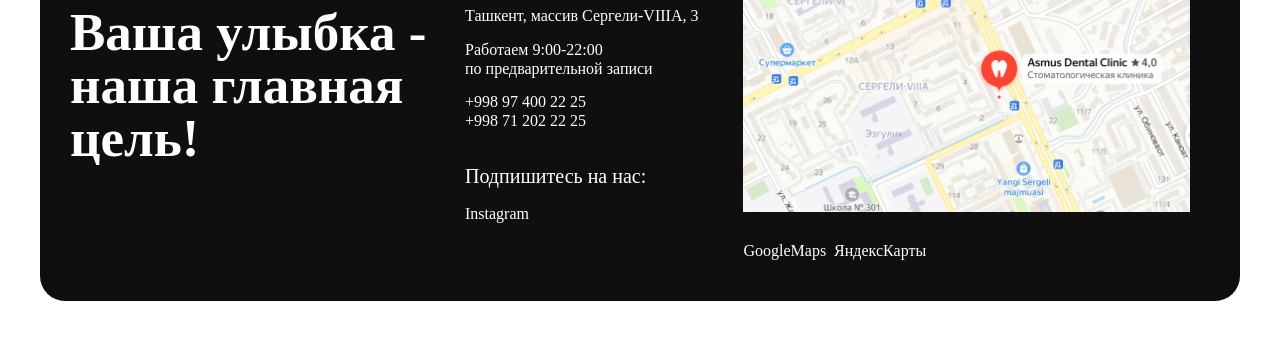
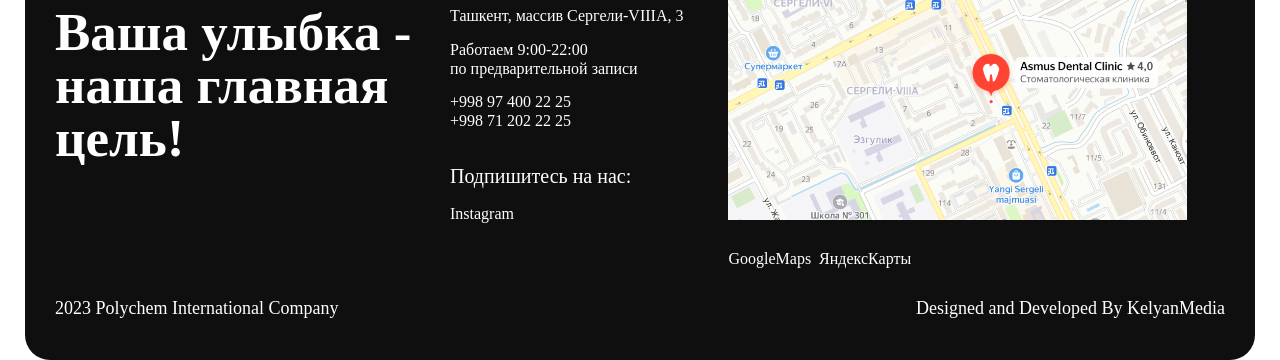
Before and after one commit to DmitryUvarov/acmyc, a plain HTML site: page src/blog.html in a window 1280 px wide. Shown: the part 1963-2323 px from the top of the page. Before the commit the page ends 2264 px from the top, so only its background shows below. Drawn offline with nearby package versions, Linux system fonts and the light colour scheme; files that its build step writes are made by us from their sources; a script that the page names is missing; files whose address does not match are found by name; a web font is replaced by a local one.

Commit message:
add copyright

```diff
--- a/src/html/_footer.htm
+++ b/src/html/_footer.htm
@@ -27,5 +27,9 @@
 				</div>
 			</ul>
 		</div>
+		<div class="footer__copy">
+			<span>2023 Polychem International Company</span>
+			<span>Designed and Developed By <a href="https://kelyanmedia.uz/" target="_blank">KelyanMedia</a></span>
+		</div>
 	</div>
 </footer>
--- a/src/scss/footer.scss
+++ b/src/scss/footer.scss
@@ -2,19 +2,22 @@
 .footer {
   @include adaptiveValue("padding-top", 65, 35);
   &__container {
+    border-radius: toRem(25);
+    background-color: #0f0f0f;
+    display: grid;
+    gap: toRem(20);
+    @include adaptiveValue("gap", 30, 20);
+
+    @include adaptiveValue("padding-top", 40, 25);
+    @include adaptiveValue("padding-bottom", 40, 45);
+    @include adaptiveValue("padding-right", 30, 15);
+    @include adaptiveValue("padding-left", 30, 15);
   }
 
   &__body {
     display: flex;
     @include adaptiveValue("column-gap", 45, 15, 0, 1230, 991);
     row-gap: toRem(20);
-    border-radius: toRem(25);
-    background-color: #0f0f0f;
-
-    @include adaptiveValue("padding-top", 40, 25);
-    @include adaptiveValue("padding-bottom", 40, 45);
-    @include adaptiveValue("padding-right", 30, 15);
-    @include adaptiveValue("padding-left", 30, 15);
 
     @media (max-width: $pc) {
       justify-content: space-between;
@@ -119,6 +122,19 @@
       margin-bottom: toRem(30);
     }
   }
+
+  &__copy {
+    color: #fff;
+    display: flex;
+    align-items: center;
+    justify-content: space-between;
+    @include adaptiveValue("font-size", 18, 16);
+    line-height: 122.2%; /* 22/18 */
+
+    @media (max-width: $mobile) {
+      flex-direction: column;
+    }
+  }
 }
 
 //====================================================================================================
```
